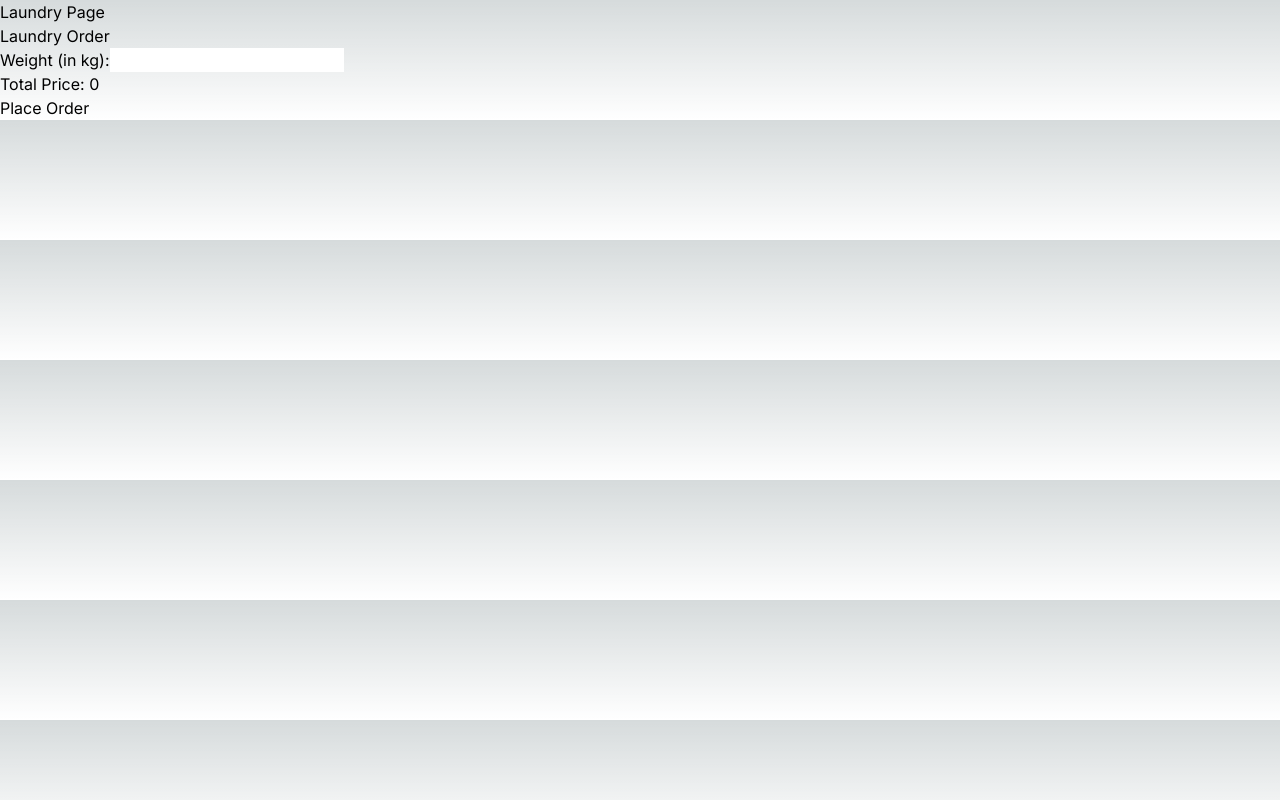
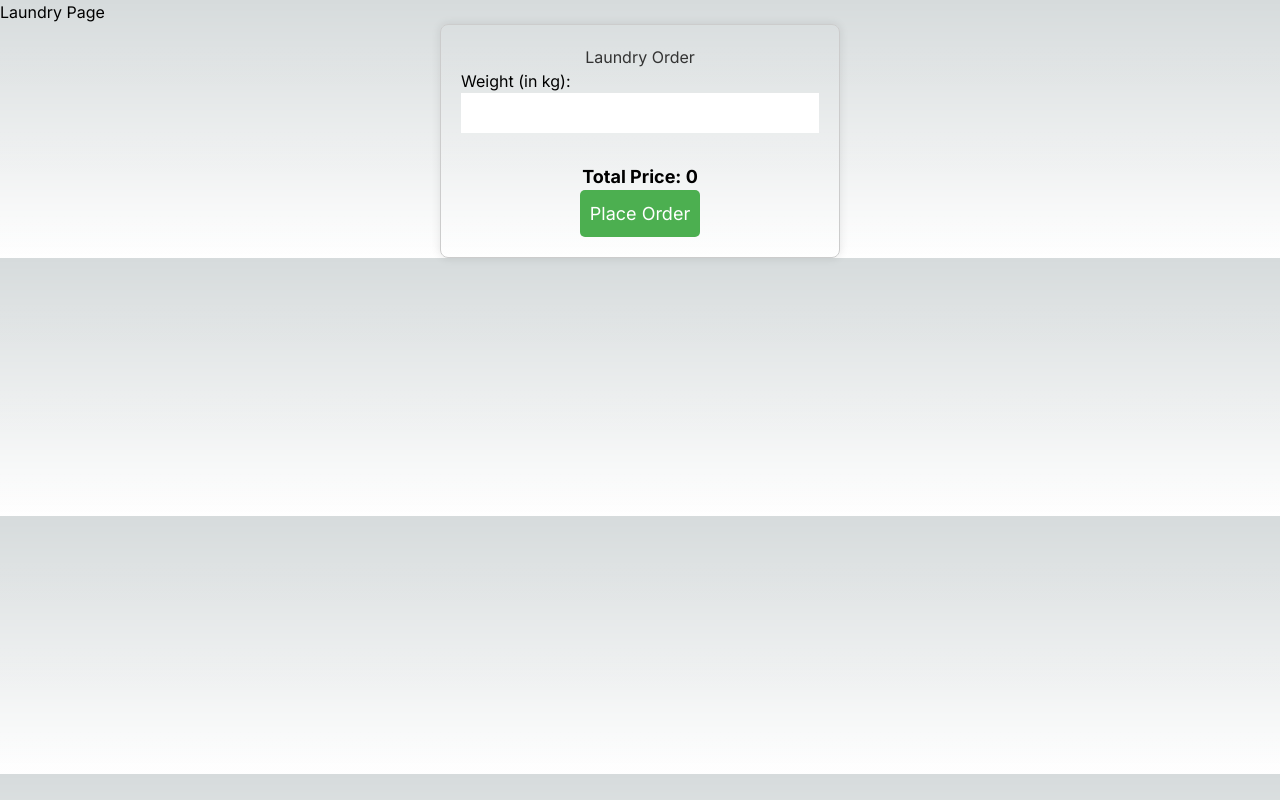
Before and after one commit to rayhanmp/UniLodge, a Next.js app: page /laundry in a window 1280 px wide. Built offline with nearby package versions, Linux system fonts and the light colour scheme; no server answers.

Commit message:
fix: fix bug

```diff
--- a/src/app/components/LaundryOrderForm.tsx
+++ b/src/app/components/LaundryOrderForm.tsx
@@ -1,7 +1,7 @@
 // pages/laundry.js
 'use client'
 
-import { useState } from 'react';
+import { useState, ChangeEvent, FormEvent } from 'react';
 import { useSession } from 'next-auth/react';
 
 export default function Laundry() {
@@ -39,15 +39,26 @@ export default function Laundry() {
   };
 
   return (
-    <div>
-      <h1>Laundry Order</h1>
-      <form onSubmit={handleSubmit}>
-        <label>
+    // <div>
+    //   <h1>Laundry Order</h1>
+    //   <form onSubmit={handleSubmit}>
+    //     <label>
+    //       Weight (in kg):
+    //       <input type="number" value={weight} onChange={handleWeightChange} />
+    //     </label>
+    //     <p>Total Price: {totalPrice}</p>
+    //     <button type="submit">Place Order</button>
+    //   </form>
+    // </div>
+    <div style={{ maxWidth: '400px', margin: '0 auto', padding: '20px', border: '1px solid #ccc', borderRadius: '8px', boxShadow: '0 0 10px rgba(0, 0, 0, 0.1)' }}>
+      <h1 style={{ textAlign: 'center', color: '#333' }}>Laundry Order</h1>
+      <form onSubmit={handleSubmit} style={{ display: 'flex', flexDirection: 'column', alignItems: 'center' }}>
+        <label style={{ marginBottom: '10px' }}>
           Weight (in kg):
-          <input type="number" value={weight} onChange={handleWeightChange} />
+          <input style={{ padding: '8px', fontSize: '16px', width: '100%', boxSizing: 'border-box', marginBottom: '10px' }} type="number" value={weight} onChange={handleWeightChange} />
         </label>
-        <p>Total Price: {totalPrice}</p>
-        <button type="submit">Place Order</button>
+        <p style={{ fontSize: '18px', fontWeight: 'bold', marginTop: '10px' }}>Total Price: {totalPrice}</p>
+        <button style={{ padding: '10px', fontSize: '18px', backgroundColor: '#4caf50', color: 'white', border: 'none', borderRadius: '5px', cursor: 'pointer' }} type="submit">Place Order</button>
       </form>
     </div>
   );
```
